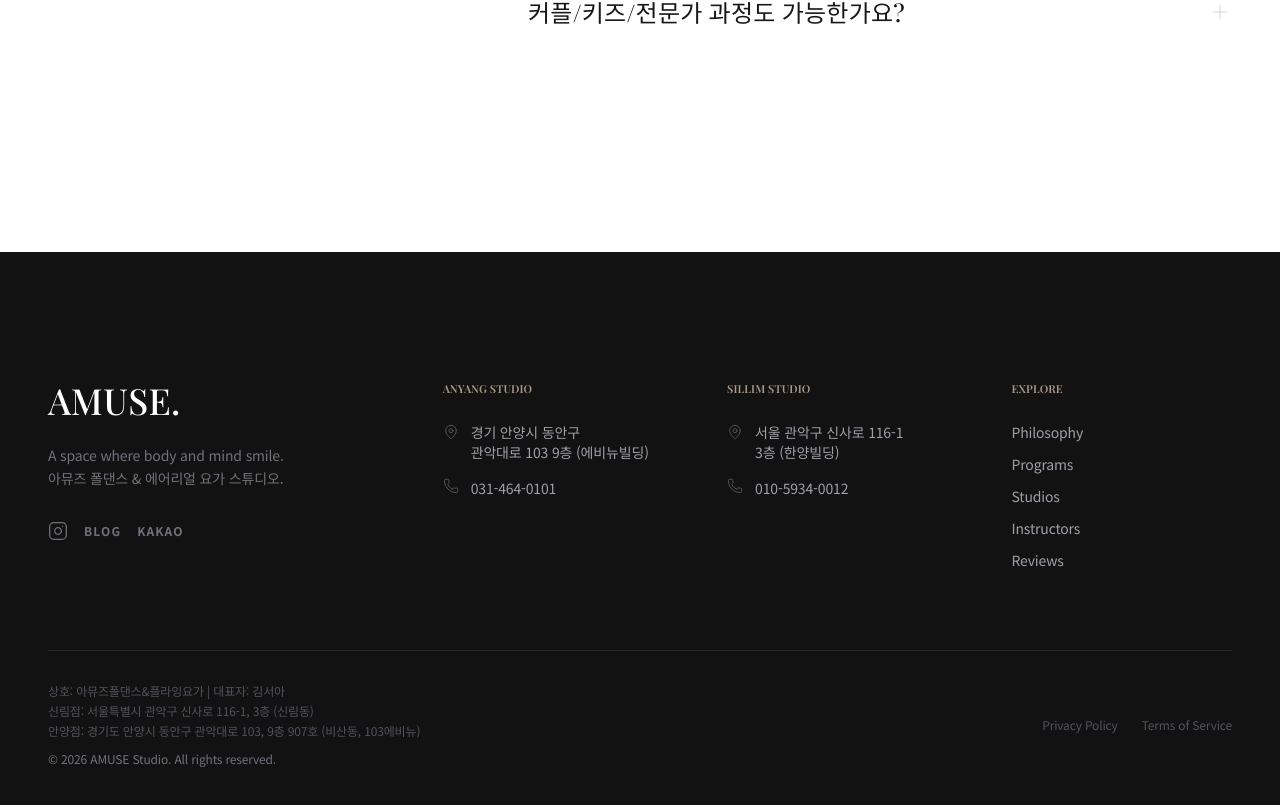
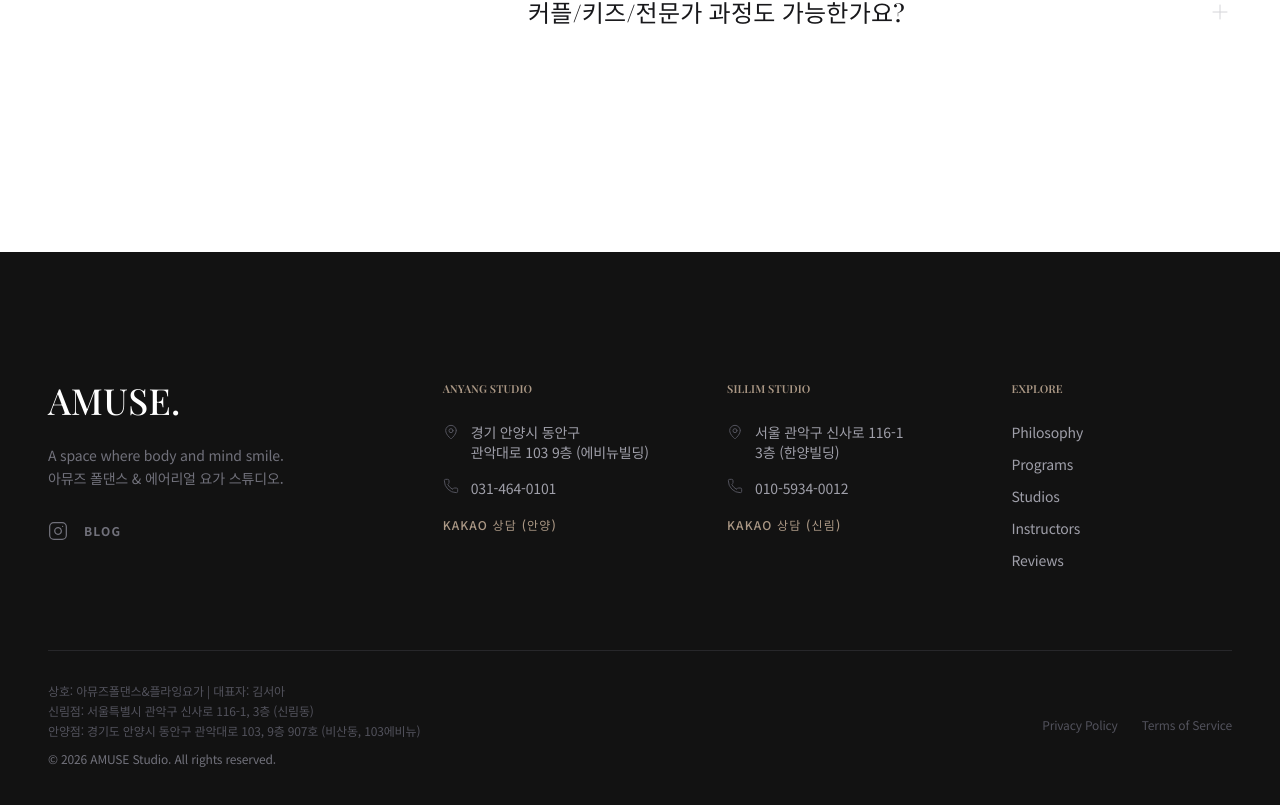
Before and after one commit to kimsuhosim-gif/amuse, a Next.js app: page / in a window 1280 px wide. Shown: the part 7915-8720 px from the top of the page. Built offline with nearby package versions, Linux system fonts and the light colour scheme.

Commit message:
Separate Kakao counseling links for Anyang and Sillim branches

```diff
--- a/src/app/page.tsx
+++ b/src/app/page.tsx
@@ -42,15 +42,26 @@ export default function Home() {
           >
             신림 예약
           </a>
+          <div className="flex flex-1 gap-2">
             <a
               href="https://pf.kakao.com/_xdGyzxj"
               target="_blank"
               rel="noopener noreferrer"
-            aria-label="카카오톡 상담으로 이동"
-            className="flex flex-2 items-center justify-center rounded-sm border border-white/30 px-3 py-3 text-[11px] font-semibold tracking-widest text-white transition-colors active:bg-white/10"
+              aria-label="안양점 카카오톡 상담"
+              className="flex flex-1 items-center justify-center rounded-sm border border-white/30 px-1 py-3 text-[10px] font-semibold tracking-tighter text-white transition-colors active:bg-white/10"
             >
-            카톡 문의
+              안양문의
             </a>
+            <a
+              href="https://pf.kakao.com/_ukNrG"
+              target="_blank"
+              rel="noopener noreferrer"
+              aria-label="신림점 카카오톡 상담"
+              className="flex flex-1 items-center justify-center rounded-sm border border-white/30 px-1 py-3 text-[10px] font-semibold tracking-tighter text-white transition-colors active:bg-white/10"
+            >
+              신림문의
+            </a>
+          </div>
         </div>
       </div>
     </main>
--- a/src/components/Footer.tsx
+++ b/src/components/Footer.tsx
@@ -21,9 +21,6 @@ export default function Footer() {
               <a href="https://blog.naver.com/amuseofficial" target="_blank" rel="noopener noreferrer" className="text-xs font-semibold tracking-widest uppercase text-zinc-500 hover:text-white transition-colors">
                 Blog
               </a>
-              <a href="https://pf.kakao.com/_xdGyzxj" target="_blank" rel="noopener noreferrer" className="text-xs font-semibold tracking-widest uppercase text-zinc-500 hover:text-white transition-colors">
-                Kakao
-              </a>
             </div>
           </div>
 
@@ -39,6 +36,11 @@ export default function Footer() {
                 <Phone size={16} strokeWidth={1.5} className="shrink-0 text-zinc-600" />
                 <span>031-464-0101</span>
               </li>
+              <li>
+                <a href="https://pf.kakao.com/_xdGyzxj" target="_blank" rel="noopener noreferrer" className="text-xs font-medium tracking-widest uppercase text-[#ab9885] hover:text-white transition-colors">
+                  Kakao 상담 (안양)
+                </a>
+              </li>
             </ul>
           </div>
 
@@ -53,6 +55,11 @@ export default function Footer() {
               <li className="flex gap-3">
                 <Phone size={16} strokeWidth={1.5} className="shrink-0 text-zinc-600" />
                 <span>010-5934-0012</span>
+              </li>
+              <li>
+                <a href="https://pf.kakao.com/_ukNrG" target="_blank" rel="noopener noreferrer" className="text-xs font-medium tracking-widest uppercase text-[#ab9885] hover:text-white transition-colors">
+                  Kakao 상담 (신림)
+                </a>
               </li>
             </ul>
           </div>
```
Lines whose indentation alone changed are shown as unchanged.
